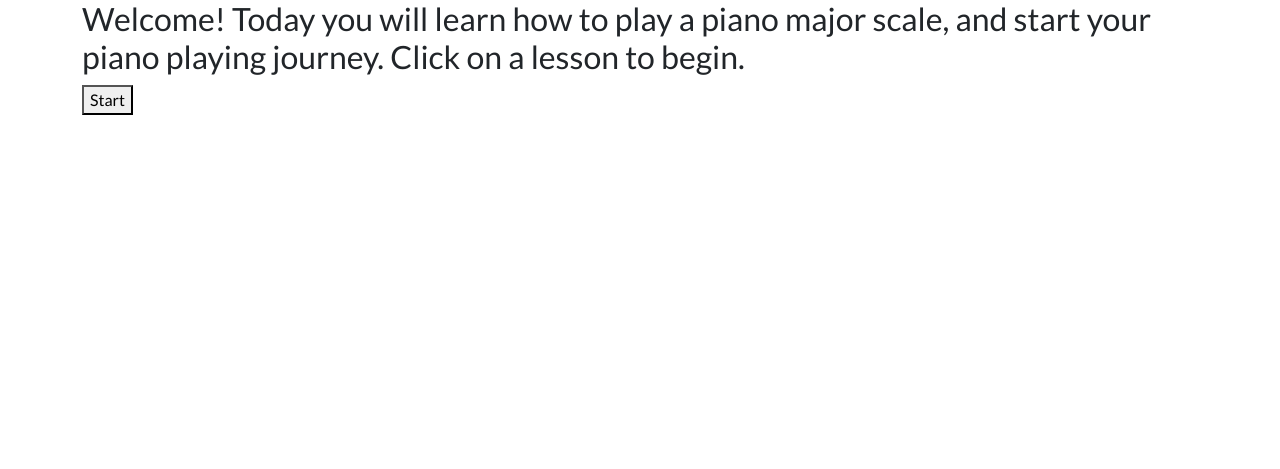
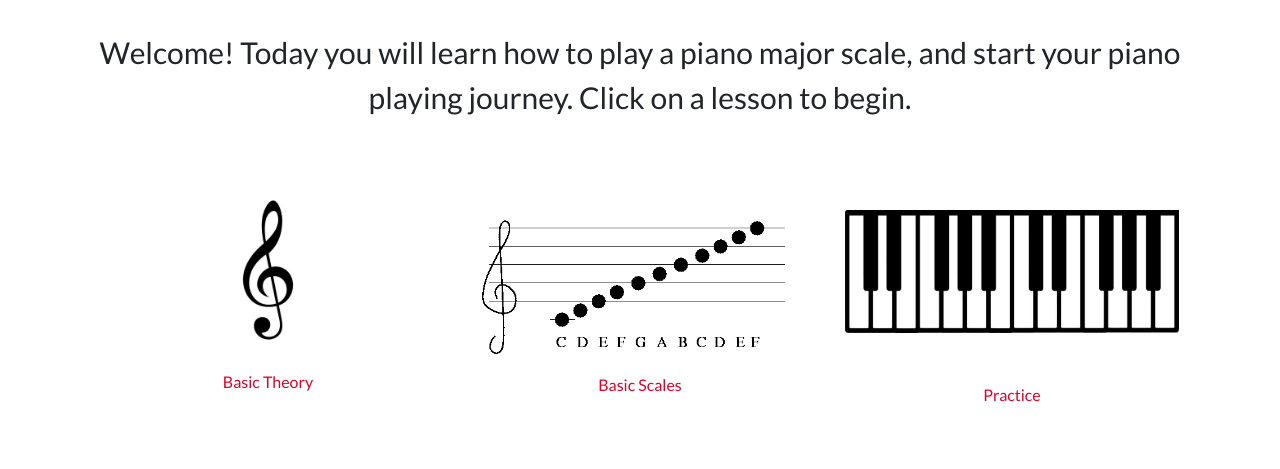
Before and after one commit to RichardSCS/ui-piano-scales, a Flask app: page / in a window 1280 px wide. Shown: the part 84-553 px from the top of the page. Run offline with Flask 3, Linux system fonts and the light colour scheme; some libraries are stand-ins or nearby versions.

Commit message:
Fixed the homepage and added color design to home, learn-scales, learn-theory pages

```diff
--- a/ui-paino-project/templates/home.html
+++ b/ui-paino-project/templates/home.html
@@ -7,12 +7,99 @@
 <head>
     <meta charset="UTF-8">
     <title>Title</title>
+    <style>
+        .clickable-image {
+            cursor: pointer;
+            margin-bottom: 10px;
+            display: flex;
+            flex-direction: column;
+            align-items: center;
+            text-align: center;
+        }
+        .image-container {
+            display: flex;
+            justify-content: space-around;
+            align-items: flex-start; /* Align items to the start */
+            margin-top: 50px;
+            height: 300px; /* Fixed height for the container */
+        }
+        .image-container a {
+            text-decoration: none;
+            color: black;
+            flex: 1; /* Take up equal space */
+            display: flex;
+            flex-direction: column;
+            justify-content: center;
+            align-items: center;
+        }
+        .image-container img {
+            max-width: 200px;
+            height: auto;
+        }
+
+        .smaller-image img{
+            margin-top:40px;
+            margin-bottom:10px;
+            max-height:100%;
+            max-width:90%;
+        }
+
+        .text-container {
+            margin-top:30px;
+            text-align:center;
+        }
+
+        .welcome-text {
+            font-size:30px;
+        }
+
+        .col-md-4 {
+            text-align:center;
+            flex: 1; /* Make each column equally sized */
+            max-width: 33.33%; /* Ensure each column takes 1/3 of the container width */
+        }
+
+        .text-align-bottom {
+        	margin-top: 40px;
+        }
+
+        .font-color {
+        	color: #d90429;
+        }
+
+        .larger-container {
+        	/* border: 2px solid #2b2d42; */
+        	margin-top :20px;
+        }
+
+    </style>
 </head>
 <body>
-    <h2>Welcome! Today you will learn how to play a piano major scale, and start your piano playing journey. Click on a lesson to begin.</h2>
-    <a href="/learn-theory?id=1"><button>Start</button></a>
-
-
+	<div class = "larger-container">
+	    <div class = "text-container">
+	        <p class = "welcome-text">Welcome! Today you will learn how to play a piano major scale, and start your piano playing journey. Click on a lesson to begin.</p>
+	    </div>
+	    <div class="image-container">
+	        <div class = "col-md-4">
+	            <a href="/learn-theory?id=1" class="clickable-image">
+	                <img src="/static/media/basic_theory.jpeg" alt="basic_theory_link">
+	                <p class = "font-color">Basic Theory</p>
+	            </a>
+	        </div>
+	        <div class = "col-md-4">
+	            <a href="/learn-scales?id=1" class="clickable-image smaller-image">
+	                <img src="/static/media/basic_scales.gif" alt="basic_scales_link">
+	                <p class = "font-color">Basic Scales</p>
+	            </a>
+	        </div>
+	        <div class = "col-md-4">
+	            <a href="/practice" class="clickable-image smaller-image">
+	                <img src="/static/media/practice.jpeg" alt="practice_link">
+	                <p class = "text-align-bottom font-color">Practice</p>
+	            </a>
+	        </div>
+	    </div>
+	</div>
 </body>
 </html>
 
```
Also changed, not shown: ui-paino-project/templates/learn_scales.html (+14 -1 lines), ui-paino-project/templates/learn_theory.html (+17 -0 lines), ui-paino-project/static/media/basic_scales.gif (added), ui-paino-project/static/media/practice.jpeg (added).
